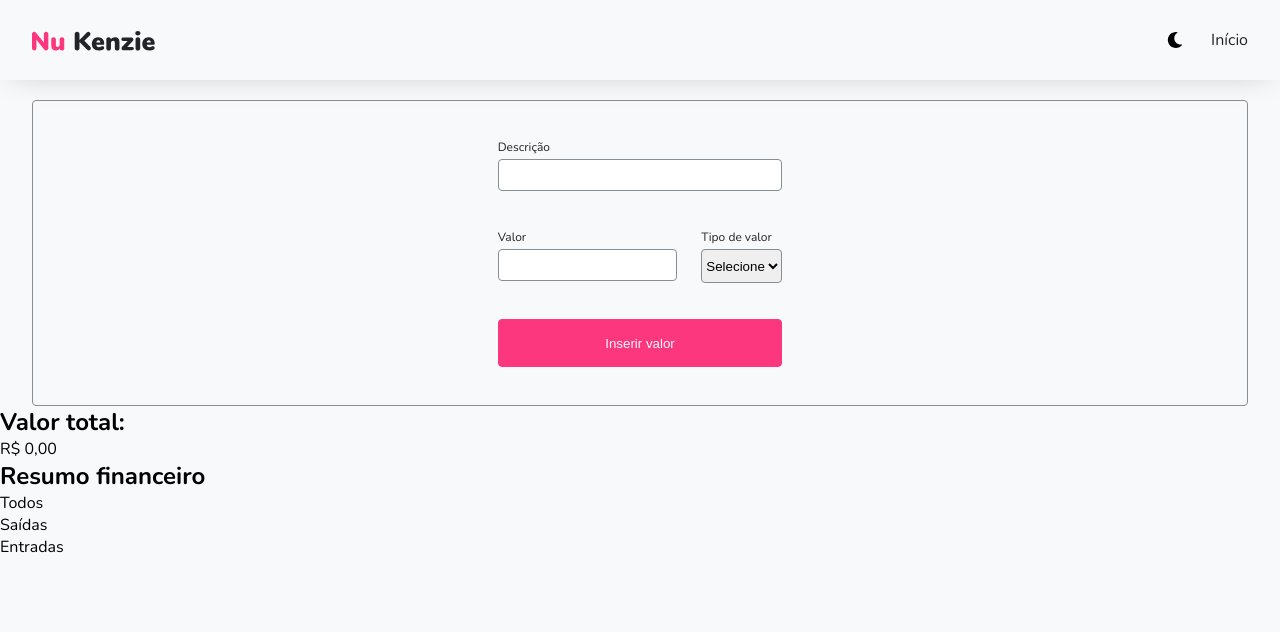
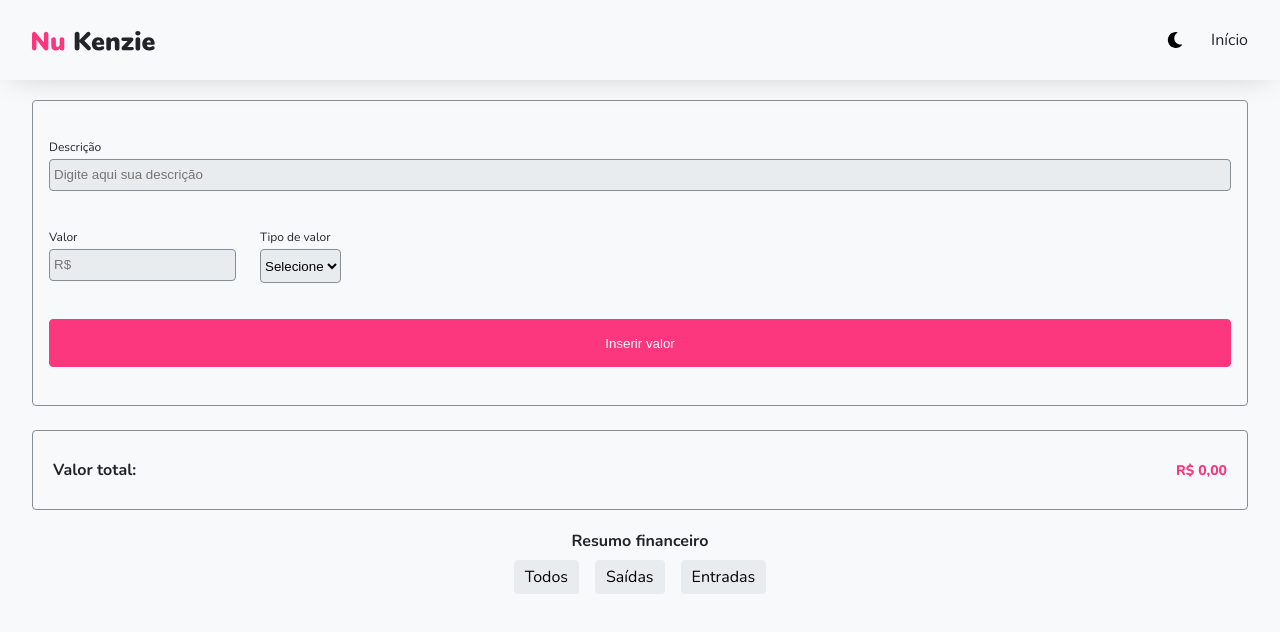
Before and after one commit to CarlaZola/nu-kenzie-carlazola, a React (Vite) app: page /dashboard in a window 1280 px wide. Shown: the top 632 px of the page. Built offline with nearby package versions, Linux system fonts and the light colour scheme.

Commit message:
feat: totalValue styled

```diff
--- a/src/components/Form/index.jsx
+++ b/src/components/Form/index.jsx
@@ -27,6 +27,7 @@ function Form({newTransaction}){
                     type="text"
                     {...register("description")}
                     id="description"
+                    placeholder="Digite aqui sua descrição"
                     />
                     {errors.description?.message && <p>{errors.description.message}</p>}
                 </div>
@@ -38,6 +39,7 @@ function Form({newTransaction}){
                         type="number"
                         {...register("value")}
                         id="value"
+                        placeholder="R$"
                         />
                         {errors.value?.message && <p>Inserir números maiores que zero</p>}
                     </div>
--- a/src/components/Form/styleForm.js
+++ b/src/components/Form/styleForm.js
@@ -5,15 +5,15 @@ const SectionForm = styled.section`
     display: flex;
     justify-content: center;
     align-items: center;
-    margin: 0 auto;
+    margin: 0 auto  1.5rem;
     border: 1px solid ${({theme}) => theme.colors.colorGrey2};
     border-radius: .25rem;
-
 
     form,  .content_inputDescription, .input_value, .input_typeValue{
         display: flex;
         flex-direction: column;
         gap: .25rem;
+
     }
 
     .content_inputDescription, .input_value, .input_typeValue{
@@ -23,6 +23,7 @@ const SectionForm = styled.section`
     form{
         padding: 2.375rem 1rem;
         gap: 1rem;
+        width: 100%;
     }
 
     .boxContent_Values{
@@ -42,8 +43,9 @@ const SectionForm = styled.section`
     }
 
     input{
-        padding: .0187rem;
+        padding: .0187rem .25rem;
         height: 1.8125rem;
+
     }
 
     select{
@@ -52,7 +54,8 @@ const SectionForm = styled.section`
 
     input, select{
         border-radius: .25rem;
-        border: 1px solid var(--colorGrey2)
+        border: 1px solid var(--colorGrey2);
+        background-color: var(--colorGrey3);
     }
 
     button{
@@ -61,6 +64,7 @@ const SectionForm = styled.section`
         color: var(--colorGrey4);
         border-radius: .25rem;
         height: 3rem;
+        cursor: pointer;
     }
 
     p{
--- a/src/components/NavBar/index.jsx
+++ b/src/components/NavBar/index.jsx
@@ -1,8 +1,9 @@
+import SectionNav from "./navBar"
 
 
 function NavBarCategories({typeOfEntries, setFilteredTransactions}){
     return(
-        <>
+        <SectionNav>
             <h2>Resumo financeiro</h2>
 
             <ul>
@@ -11,7 +12,7 @@ function NavBarCategories({typeOfEntries, setFilteredTransactions}){
                     typeOfEntries.map((entrie) => ( <li key={entrie.name} onClick={() => setFilteredTransactions(entrie.value)}>{entrie.name}</li> ))
                 }
             </ul>
-        </>
+        </SectionNav>
     )
 }
 
--- a/src/components/NavBar/navBar.js
+++ b/src/components/NavBar/navBar.js
@@ -0,0 +1,31 @@
+import styled from "styled-components";
+
+const SectionNav = styled.section`
+    margin: 0 auto;
+    width: 95%;
+    display: flex;
+    flex-direction: column;
+    align-items: center;
+    gap: .5rem;
+
+    h2{
+        font-size: var(--fontDefault);
+        color: ${({theme}) => theme.colors.colorGrey1};
+        text-align: center;
+    }
+
+    ul {
+        display: flex;
+        gap: 1rem;
+    }
+
+    li{
+        padding: .3125rem .625rem;
+        background-color: var(--colorGrey3);
+        border-radius: .25rem;
+        border: 1px solid transparent;
+    }
+
+`
+
+export default SectionNav
--- a/src/components/TotalMoney/totalMoney.js
+++ b/src/components/TotalMoney/totalMoney.js
@@ -2,7 +2,29 @@ import styled from "styled-components";
 
 
 const CardTotalMoney = styled.section`
+    margin: 0 auto 1.25rem;
+    width: 95%;
+    display: flex;
+    justify-content: space-between;
+    align-items: center;
+    padding: 1rem 1.25rem;
+    height: 5rem;
+    border-radius: .25rem;
+    border: 1px solid var(--colorGrey2);
 
+    h2{
+        color: ${({theme}) => theme.colors.colorGrey1};
+    }
+
+    h2, p{
+        font-size: var(--fontDefault);
+    }
+
+    p{
+        font-size: var(--font1);
+        color: var(--colorPrimary);
+        font-weight: 800;
+    }
 `
 
 export default CardTotalMoney
```
